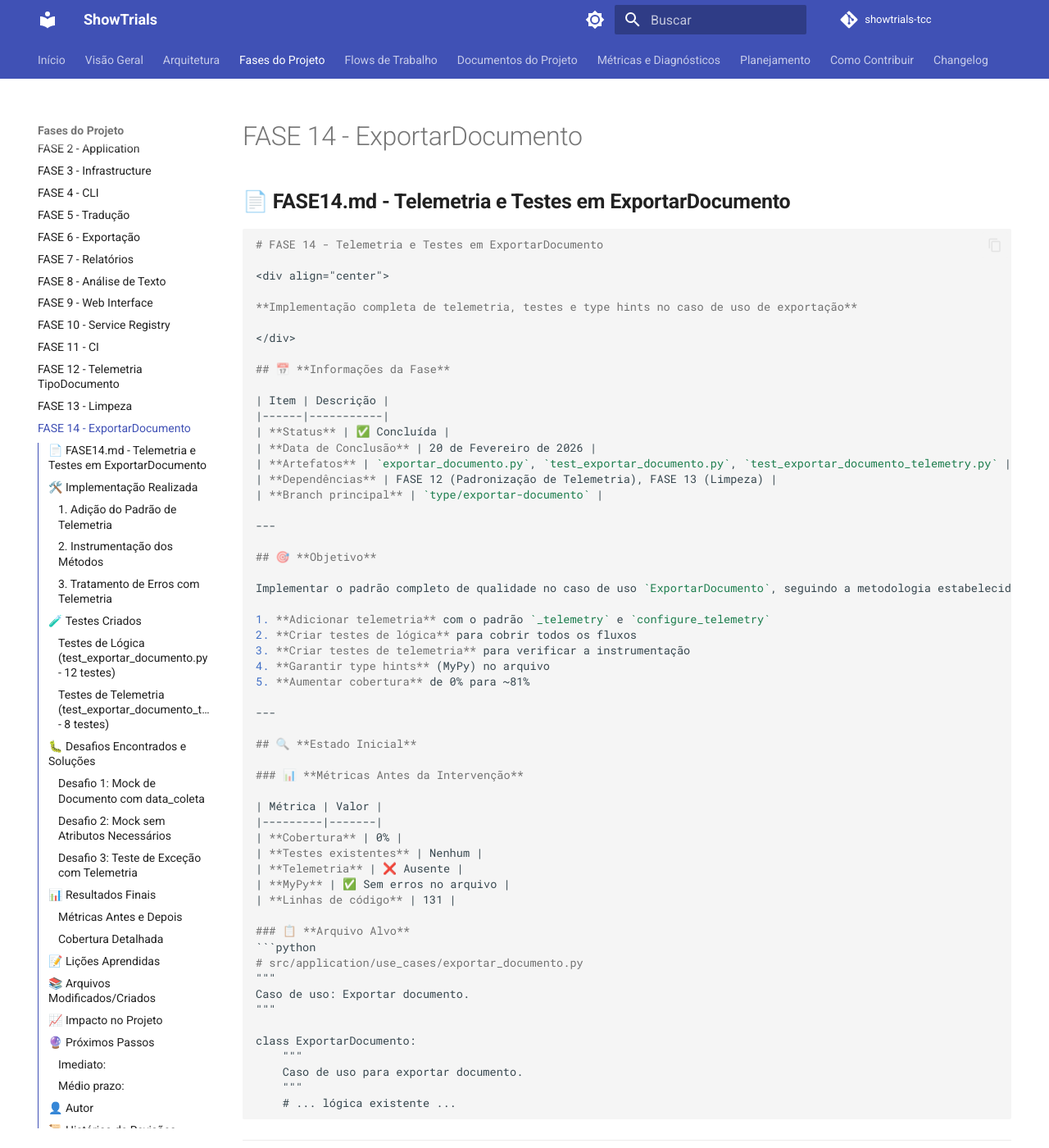
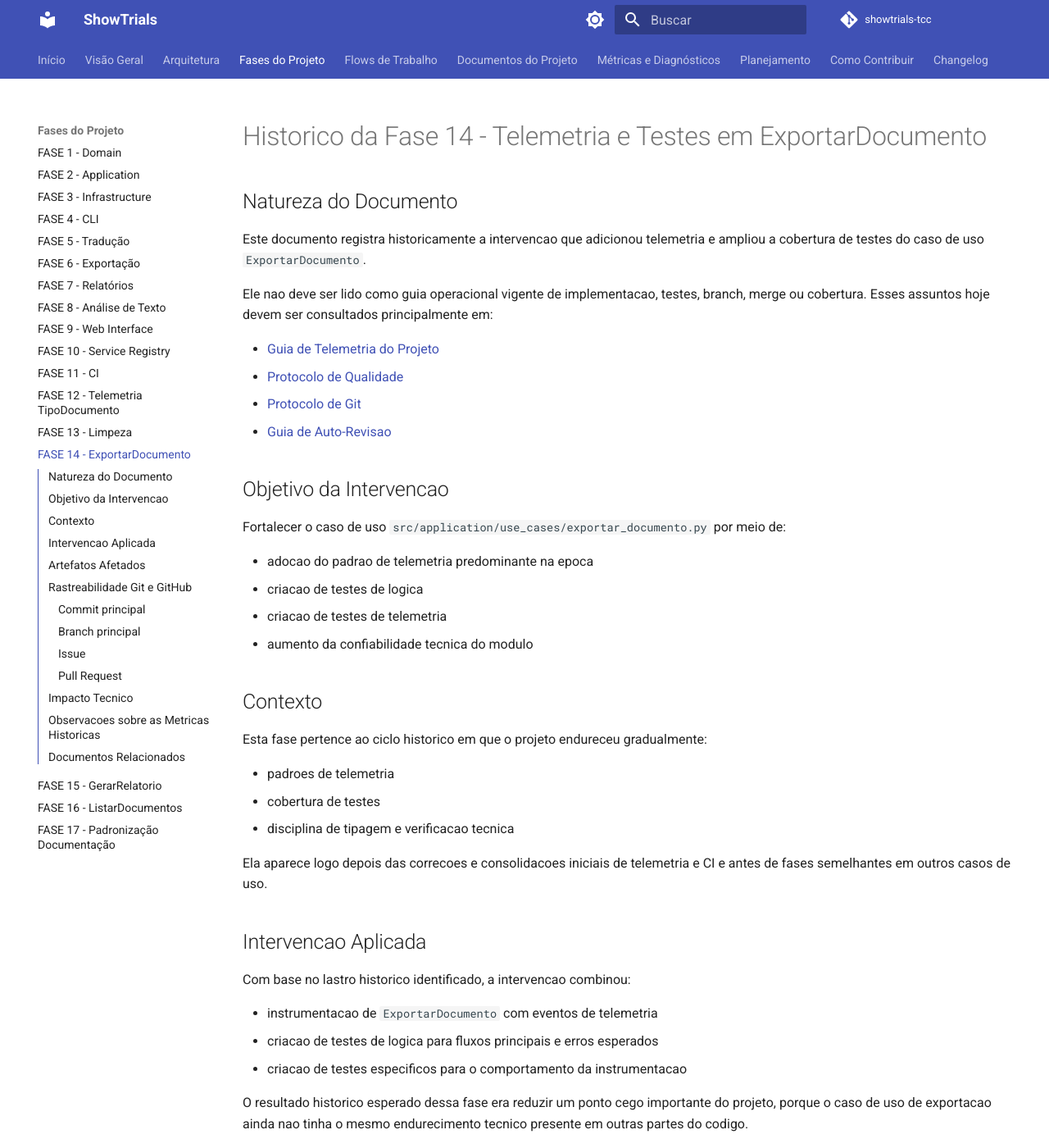
Before and after one commit to rib-thiago/showtrials-tcc, an MkDocs documentation site: the page built from docs/fases/FASE14.md, in a window 1280 px wide and 1400 px high. Shown: the whole window at 82% size. Built offline with MkDocs 1.6.1 and Material for MkDocs 9.7.7, drawn with Linux system fonts in a browser that asks for light colours; comment, search, counter and statistics services are not loaded; some of the changed text lies outside the part shown.

Commit message:
docs: sanear fase 14 como historico rastreavel
Registra o saneamento de docs/fases/FASE14.md como historico tecnico inspecionavel da intervencao em ExportarDocumento.

A mudanca:
- reescreve a FASE14 como historico da adicao de telemetria e testes em exportar_documento.py
- remove tutorial operacional, tabelas extensas de testes, proximos passos de merge e excesso editorial
- explicita commit principal, branch principal, ausencia de PR identificado e ausencia de issue principal confirmada com seguranca
- registra a divergencia entre as metricas do documento legado e os numeros sustentados pelo commit historico associado
- registra a rodada correspondente da intervencao

Esta rodada foi conduzida com reconstrucao do lastro em Git e GitHub para evitar preservar como fato forte metricas e rotinas que nao se sustentam integralmente no historico verificado.

````diff
--- a/docs/fases/FASE14.md
+++ b/docs/fases/FASE14.md
@@ -1,286 +1,99 @@
-## 📄 **FASE14.md - Telemetria e Testes em ExportarDocumento**
+# Historico da Fase 14 - Telemetria e Testes em ExportarDocumento
 
-```markdown
-# FASE 14 - Telemetria e Testes em ExportarDocumento
+## Natureza do Documento
 
-<div align="center">
+Este documento registra historicamente a intervencao que adicionou telemetria e ampliou a cobertura de testes do caso de uso `ExportarDocumento`.
 
-**Implementação completa de telemetria, testes e type hints no caso de uso de exportação**
+Ele nao deve ser lido como guia operacional vigente de implementacao, testes, branch, merge ou cobertura. Esses assuntos hoje devem ser consultados principalmente em:
 
-</div>
+- [Guia de Telemetria do Projeto](../flows/guia_de_telemetria.md)
+- [Protocolo de Qualidade](../flows/protocolo_de_qualidade.md)
+- [Protocolo de Git](../flows/protocolo_de_git.md)
+- [Guia de Auto-Revisao](../flows/guia_de_auto_revisao.md)
 
-## 📅 **Informações da Fase**
+## Objetivo da Intervencao
 
-| Item | Descrição |
-|------|-----------|
-| **Status** | ✅ Concluída |
-| **Data de Conclusão** | 20 de Fevereiro de 2026 |
-| **Artefatos** | `exportar_documento.py`, `test_exportar_documento.py`, `test_exportar_documento_telemetry.py` |
-| **Dependências** | FASE 12 (Padronização de Telemetria), FASE 13 (Limpeza) |
-| **Branch principal** | `type/exportar-documento` |
+Fortalecer o caso de uso `src/application/use_cases/exportar_documento.py` por meio de:
 
----
+- adocao do padrao de telemetria predominante na epoca
+- criacao de testes de logica
+- criacao de testes de telemetria
+- aumento da confiabilidade tecnica do modulo
 
-## 🎯 **Objetivo**
+## Contexto
 
-Implementar o padrão completo de qualidade no caso de uso `ExportarDocumento`, seguindo a metodologia estabelecida nas fases anteriores:
+Esta fase pertence ao ciclo historico em que o projeto endureceu gradualmente:
 
-1. **Adicionar telemetria** com o padrão `_telemetry` e `configure_telemetry`
-2. **Criar testes de lógica** para cobrir todos os fluxos
-3. **Criar testes de telemetria** para verificar a instrumentação
-4. **Garantir type hints** (MyPy) no arquivo
-5. **Aumentar cobertura** de 0% para ~81%
+- padroes de telemetria
+- cobertura de testes
+- disciplina de tipagem e verificacao tecnica
 
----
+Ela aparece logo depois das correcoes e consolidacoes iniciais de telemetria e CI e antes de fases semelhantes em outros casos de uso.
 
-## 🔍 **Estado Inicial**
+## Intervencao Aplicada
 
-### 📊 **Métricas Antes da Intervenção**
+Com base no lastro historico identificado, a intervencao combinou:
 
-| Métrica | Valor |
-|---------|-------|
-| **Cobertura** | 0% |
-| **Testes existentes** | Nenhum |
-| **Telemetria** | ❌ Ausente |
-| **MyPy** | ✅ Sem erros no arquivo |
-| **Linhas de código** | 131 |
+- instrumentacao de `ExportarDocumento` com eventos de telemetria
+- criacao de testes de logica para fluxos principais e erros esperados
+- criacao de testes especificos para o comportamento da instrumentacao
 
-### 📋 **Arquivo Alvo**
-```python
-# src/application/use_cases/exportar_documento.py
-"""
-Caso de uso: Exportar documento.
-"""
+O resultado historico esperado dessa fase era reduzir um ponto cego importante do projeto, porque o caso de uso de exportacao ainda nao tinha o mesmo endurecimento tecnico presente em outras partes do codigo.
 
-class ExportarDocumento:
-    """
-    Caso de uso para exportar documento.
-    """
-    # ... lógica existente ...
-```
+## Artefatos Afetados
 
----
+Com lastro direto no commit principal identificado:
 
-## 🛠️ **Implementação Realizada**
+- `src/application/use_cases/exportar_documento.py`
+- `src/tests/test_exportar_documento.py`
+- `src/tests/test_exportar_documento_telemetry.py`
 
-### **1. Adição do Padrão de Telemetria**
+## Rastreabilidade Git e GitHub
 
-```python
-# Telemetria opcional
-_telemetry = None
+### Commit principal
 
-def configure_telemetry(telemetry_instance=None):
-    """Configura telemetria para este módulo (usado apenas em testes)."""
-    global _telemetry
-    _telemetry = telemetry_instance
-```
+- [`a30688f`](https://github.com/rib-thiago/showtrials-tcc/commit/a30688f4a858ffcf5dbdafc3f62b6154aa4c339c) - `feat: adiciona telemetria e testes em exportar_documento.py`
 
-### **2. Instrumentação dos Métodos**
+### Branch principal
 
-Foram adicionados contadores de telemetria em todos os métodos principais:
+- `type/exportar-documento`
 
-| Método | Eventos registrados |
-|--------|---------------------|
-| `executar` | `iniciado`, `formato.{formato}`, `concluido` |
-| `_buscar_documento` | `iniciado`, `idioma.{idioma}`, `sucesso_original`, `sucesso_traducao` |
-| `_gerar_conteudo_txt` | `iniciado`, `concluido` |
-| `_gerar_nome_arquivo` | `iniciado` |
-| `listar_idiomas_disponiveis` | `iniciado`, `encontrados.{n}` |
+### Issue
 
-### **3. Tratamento de Erros com Telemetria**
+Nenhuma issue principal especifica foi confirmada com seguranca a partir do lastro analisado nesta rodada.
 
-| Erro | Evento registrado |
-|------|-------------------|
-| Formato inválido | `erro.formato_invalido` |
-| Documento não encontrado | `erro.documento_nao_encontrado`, `erro.documento_indisponivel` |
-| Tradução não encontrada | `erro.traducao_nao_encontrada` |
-| PDF não implementado | `executar.pdf_nao_implementado` |
+### Pull Request
 
----
+- nenhum pull request foi identificado com seguranca para a branch `type/exportar-documento`
 
-## 🧪 **Testes Criados**
+## Impacto Tecnico
 
-### **Testes de Lógica (`test_exportar_documento.py` - 12 testes)**
+Como historico, esta fase registra um momento em que:
 
-| # | Teste | Descrição |
-|---|-------|-----------|
-| 1 | `test_executar_com_sucesso_original` | Exportação bem-sucedida do original |
-| 2 | `test_executar_com_traducao` | Exportação bem-sucedida de tradução |
-| 3 | `test_executar_formato_invalido` | Validação de formato |
-| 4 | `test_executar_documento_nao_encontrado` | Documento inexistente |
-| 5 | `test_executar_traducao_nao_encontrada` | Tradução inexistente |
-| 6 | `test_executar_pdf_nao_implementado` | PDF (placeholder) |
-| 7 | `test_sem_repo_trad_para_traducao` | Sem repositório de tradução |
-| 8 | `test_listar_idiomas_disponiveis` | Listagem de idiomas |
-| 9 | `test_gerar_nome_arquivo_sanitizacao` | Sanitização de nomes |
-| 10 | `test_gerar_conteudo_txt_com_metadados` | Geração com metadados |
-| 11 | `test_gerar_conteudo_txt_sem_metadados` | Geração sem metadados |
-| 12 | `test_excecao_ao_escrever_arquivo` | Tratamento de exceções de IO |
+- `ExportarDocumento` deixou de ser um caso de uso pouco coberto
+- a instrumentacao do modulo foi alinhada ao endurecimento tecnico da epoca
+- testes passaram a documentar melhor o comportamento esperado do caso de uso e de sua telemetria
 
-### **Testes de Telemetria (`test_exportar_documento_telemetry.py` - 8 testes)**
+Ela tambem se conecta ao subciclo que depois continuou em fases semelhantes para outros casos de uso.
 
-| # | Teste | Descrição |
-|---|-------|-----------|
-| 1 | `test_telemetria_execucao_sucesso` | Verifica eventos de sucesso |
-| 2 | `test_telemetria_formato_invalido` | Verifica erro de formato |
-| 3 | `test_telemetria_documento_nao_encontrado` | Verifica documento não encontrado |
-| 4 | `test_telemetria_traducao_nao_encontrada` | Verifica tradução não encontrada |
-| 5 | `test_telemetria_pdf_nao_implementado` | Verifica placeholder PDF |
-| 6 | `test_telemetria_erro_execucao` | Verifica exceções não capturadas |
-| 7 | `test_telemetria_listar_idiomas` | Verifica listagem de idiomas |
-| 8 | `test_sem_telemetria_nao_quebra` | Garante fallback sem telemetria |
+## Observacoes sobre as Metricas Historicas
 
----
+O documento legado trazia metricas e contagens detalhadas, mas a confrontacao com o commit principal identificado mostrou divergencia entre o texto antigo e o lastro de Git.
 
-## 🐛 **Desafios Encontrados e Soluções**
+Em especial:
 
-### **Desafio 1: Mock de Documento com `data_coleta`**
+- o documento legado mencionava `20` testes e `81%` de cobertura
+- o commit principal associado registra `19` testes e `92%` de cobertura
 
-**Problema:**
-```python
-AttributeError: 'str' object has no attribute 'isoformat'
-```
+Por isso, nesta fase saneada:
 
-**Causa:** O mock do documento tinha `data_coleta` como string, mas o DTO espera um objeto `datetime` com método `isoformat()`.
+- as metricas historicas devem ser lidas com cautela
+- o commit principal e a branch associada foram tratados como fonte mais confiavel do que a narrativa detalhada do documento legado
 
-**Solução:**
-```python
-doc.data_coleta = datetime.now()  # ← datetime, NÃO string
-```
+## Documentos Relacionados
 
----
-
-### **Desafio 2: Mock sem Atributos Necessários**
-
-**Problema:**
-```python
-TypeError: object of type 'Mock' has no len()
-```
-
-**Causa:** O mock não tinha o atributo `texto` definido, e o código tentava fazer `len(documento.texto)`.
-
-**Solução:**
-```python
-doc.texto = "Conteúdo do documento para teste"
-doc.tamanho_caracteres = len(doc.texto)  # Pré-calcular
-```
-
----
-
-### **Desafio 3: Teste de Exceção com Telemetria**
-
-**Problema:**
-```python
-AssertionError: increment('exportar_documento.erro.execucao') call not found
-```
-
-**Causa:** O teste esperava um evento de erro que nunca acontecia, pois a exceção interrompia a execução antes do registro.
-
-**Solução:** Ajustar o teste para verificar apenas os eventos que realmente ocorrem antes da exceção.
-
-```python
-# Verificar chamadas ANTES da exceção
-mock_telemetry.increment.assert_any_call("exportar_documento.executar.iniciado")
-
-# Verificar que erro NÃO foi chamado
-calls = [call[0][0] for call in mock_telemetry.increment.call_args_list]
-assert "exportar_documento.erro.execucao" not in calls
-```
-
----
-
-## 📊 **Resultados Finais**
-
-### **Métricas Antes e Depois**
-
-| Métrica | Antes | Depois | Evolução |
-|---------|-------|--------|----------|
-| **Cobertura** | 0% | 81% | 📈 **+81 p.p.** |
-| **Testes de lógica** | 0 | 12 | ✅ 12 novos |
-| **Testes de telemetria** | 0 | 8 | ✅ 8 novos |
-| **Total de testes** | 0 | 20 | ✅ 20 novos |
-| **Telemetria** | ❌ Ausente | ✅ Completa | ✅ |
-| **MyPy no arquivo** | ✅ OK | ✅ OK | ✅ |
-
-### **Cobertura Detalhada**
-```
-src/application/use_cases/exportar_documento.py
-├── Linhas totais: 131
-├── Linhas cobertas: 106
-└── Cobertura: 81%
-```
-
----
-
-## 📝 **Lições Aprendidas**
-
-1. **Mock de datetime:** Ao mockar objetos que serão convertidos para DTOs, usar `datetime.now()` em vez de strings.
-
-2. **Atributos de Mock:** Mocks precisam ter todos os atributos que o código acessa, mesmo que não sejam usados nos testes.
-
-3. **Exceções vs Erros:** Diferenciar entre exceções não tratadas (que devem propagar) e erros esperados (que devem ser registrados).
-
-4. **Padronização:** Manter o mesmo padrão de telemetria em todos os arquivos facilita a criação de testes.
-
-5. **Testes de telemetria:** Verificar chamadas específicas, não apenas a ocorrência.
-
----
-
-## 📚 **Arquivos Modificados/Criados**
-
-```
-Modificados:
-├── src/application/use_cases/exportar_documento.py
-
-Criados:
-├── src/tests/test_exportar_documento.py
-└── src/tests/test_exportar_documento_telemetry.py
-```
-
----
-
-## 📈 **Impacto no Projeto**
-
-- **Cobertura global:** Aumento de 63% → ~65% (estimado)
-- **Qualidade:** Padrão de telemetria agora presente em mais um arquivo
-- **Manutenibilidade:** Testes garantem que alterações futuras não quebrem funcionalidades
-- **Documentação:** Os testes servem como documentação viva do comportamento esperado
-
----
-
-## 🔮 **Próximos Passos**
-
-### **Imediato:**
-- [ ] Fazer merge da branch `type/exportar-documento`
-- [ ] Escolher próximo arquivo com baixa cobertura (ex: `gerar_relatorio.py` com 0%)
-
-### **Médio prazo:**
-- [ ] Corrigir os 6 erros de MyPy em outros arquivos
-- [ ] Continuar aumentando cobertura seguindo o padrão
-
----
-
-## 👤 **Autor**
-
-**Thiago Ribeiro** - Projeto de TCC
-
----
-
-## 📜 **Histórico de Revisões**
-
-| Versão | Data | Autor | Alterações |
-|--------|------|-------|------------|
-| 1.0 | 20/02/2026 | Thiago Ribeiro | Documento inicial da FASE 14 |
-
----
-
-<div align="center">
-  <sub>FASE 14 - Telemetria e Testes em ExportarDocumento</sub>
-  <br>
-  <sub>Versão 1.0 - 20 de Fevereiro de 2026</sub>
-  <br>
-  <sub>✅ Fase concluída com sucesso</sub>
-</div>
-```
-
----
+- [FASE 12 - Padronizacao da Telemetria em TipoDocumento](FASE12.md)
+- [FASE 15 - Telemetria e Testes em GerarRelatorio](FASE15.md)
+- [Guia de Telemetria do Projeto](../flows/guia_de_telemetria.md)
+- [Protocolo de Qualidade](../flows/protocolo_de_qualidade.md)
+- [Guia de Auto-Revisao](../flows/guia_de_auto_revisao.md)
````
Also changed, not shown: docs/planejamento/rodadas/RODADA_20260327_57.md (added, +69 -0 lines).
